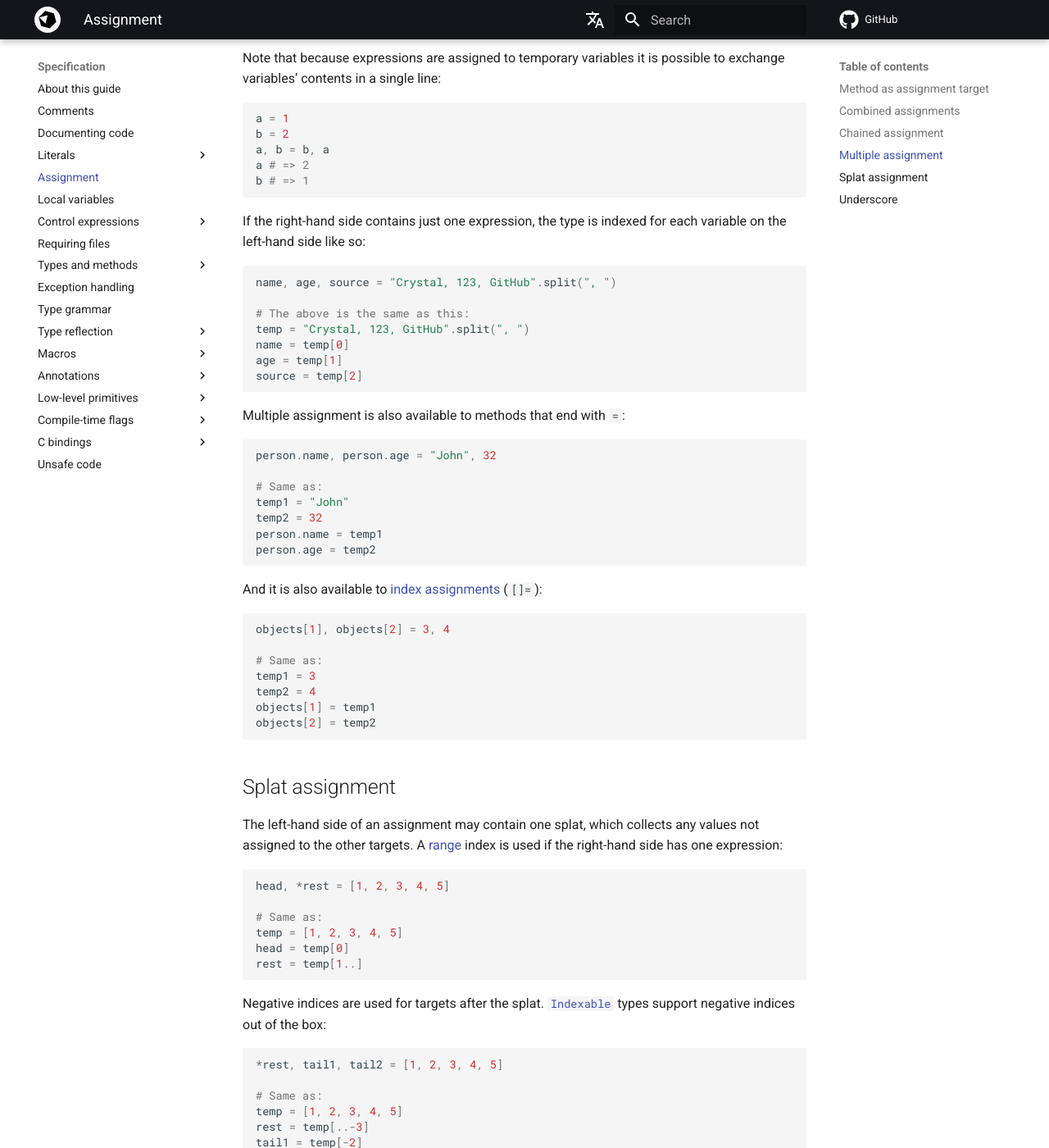
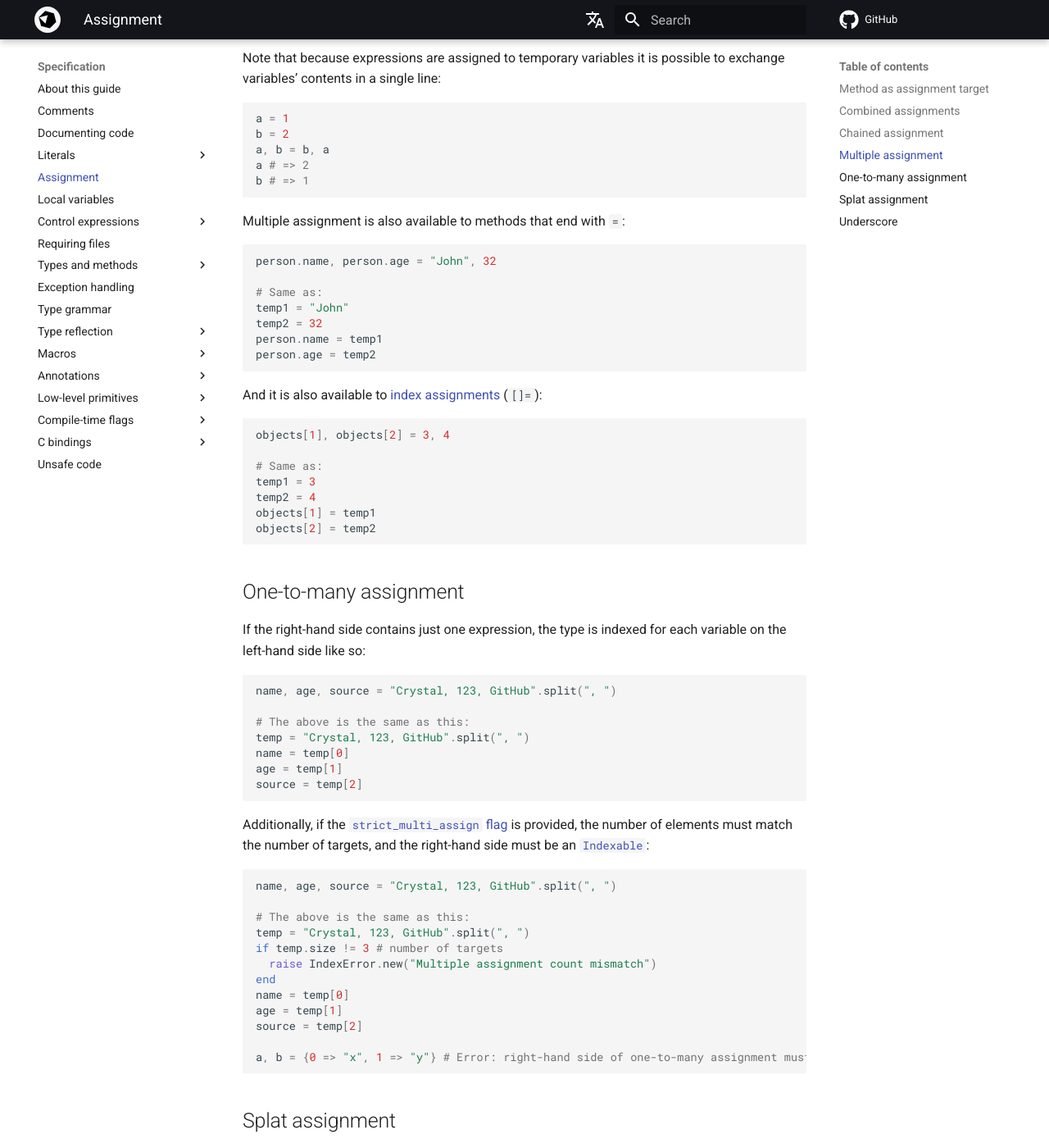
Before and after one commit to crystal-lang/crystal-book, an MkDocs documentation site: the page built from docs/syntax_and_semantics/assignment.md, in a window 1280 px wide and 1400 px high, scrolled down 2713 px. Shown: the whole window at 82% size. Built offline with MkDocs 1.6.1 and Material for MkDocs 9.7.7, drawn with Linux system fonts in a browser that asks for light colours; nearby versions of some CDN libraries; library files that are not in the unit come from our copies; comment, search, counter and statistics services are not loaded; some of the changed text lies outside the part shown.

Commit message:
add `strict_multi_assign`

````diff
--- a/docs/syntax_and_semantics/assignment.md
+++ b/docs/syntax_and_semantics/assignment.md
@@ -135,18 +135,6 @@ a # => 2
 b # => 1
 ```
 
-If the right-hand side contains just one expression, the type is indexed for each variable on the left-hand side like so:
-
-```crystal
-name, age, source = "Crystal, 123, GitHub".split(", ")
-
-# The above is the same as this:
-temp = "Crystal, 123, GitHub".split(", ")
-name = temp[0]
-age = temp[1]
-source = temp[2]
-```
-
 Multiple assignment is also available to methods that end with `=`:
 
 ```crystal
@@ -171,6 +159,37 @@ objects[1] = temp1
 objects[2] = temp2
 ```
 
+## One-to-many assignment
+
+If the right-hand side contains just one expression, the type is indexed for each variable on the left-hand side like so:
+
+```crystal
+name, age, source = "Crystal, 123, GitHub".split(", ")
+
+# The above is the same as this:
+temp = "Crystal, 123, GitHub".split(", ")
+name = temp[0]
+age = temp[1]
+source = temp[2]
+```
+
+Additionally, if the [`strict_multi_assign` flag](compile_time_flags.md) is provided, the number of elements must match the number of targets, and the right-hand side must be an [`Indexable`](https://crystal-lang.org/api/latest/Indexable.html):
+
+```crystal
+name, age, source = "Crystal, 123, GitHub".split(", ")
+
+# The above is the same as this:
+temp = "Crystal, 123, GitHub".split(", ")
+if temp.size != 3 # number of targets
+  raise IndexError.new("Multiple assignment count mismatch")
+end
+name = temp[0]
+age = temp[1]
+source = temp[2]
+
+a, b = {0 => "x", 1 => "y"} # Error: right-hand side of one-to-many assignment must be an Indexable, not Hash(Int32, String)
+```
+
 ## Splat assignment
 
 The left-hand side of an assignment may contain one splat, which collects any values not assigned to the other targets. A [range](literals/range.md) index is used if the right-hand side has one expression:
@@ -184,7 +203,7 @@ head = temp[0]
 rest = temp[1..]
 ```
 
-Negative indices are used for targets after the splat. [`Indexable`](https://crystal-lang.org/api/latest/Indexable.html) types support negative indices out of the box:
+Negative indices are used for targets after the splat:
 
 ```crystal
 *rest, tail1, tail2 = [1, 2, 3, 4, 5]
@@ -214,6 +233,8 @@ d = temp[-3]
 e = temp[-2]
 f = temp[-1]
 ```
+
+The right-hand side expression must be an [`Indexable`](https://crystal-lang.org/api/latest/Indexable.html). Both the size check and the `Indexable` check occur even without the `strict_multi_assign` flag (see [One-to-many assignment](#one-to-many-assignment) above).
 
 A [`Tuple`](https://crystal-lang.org/api/latest/Tuple.html) is formed if there are multiple values:
 
````
